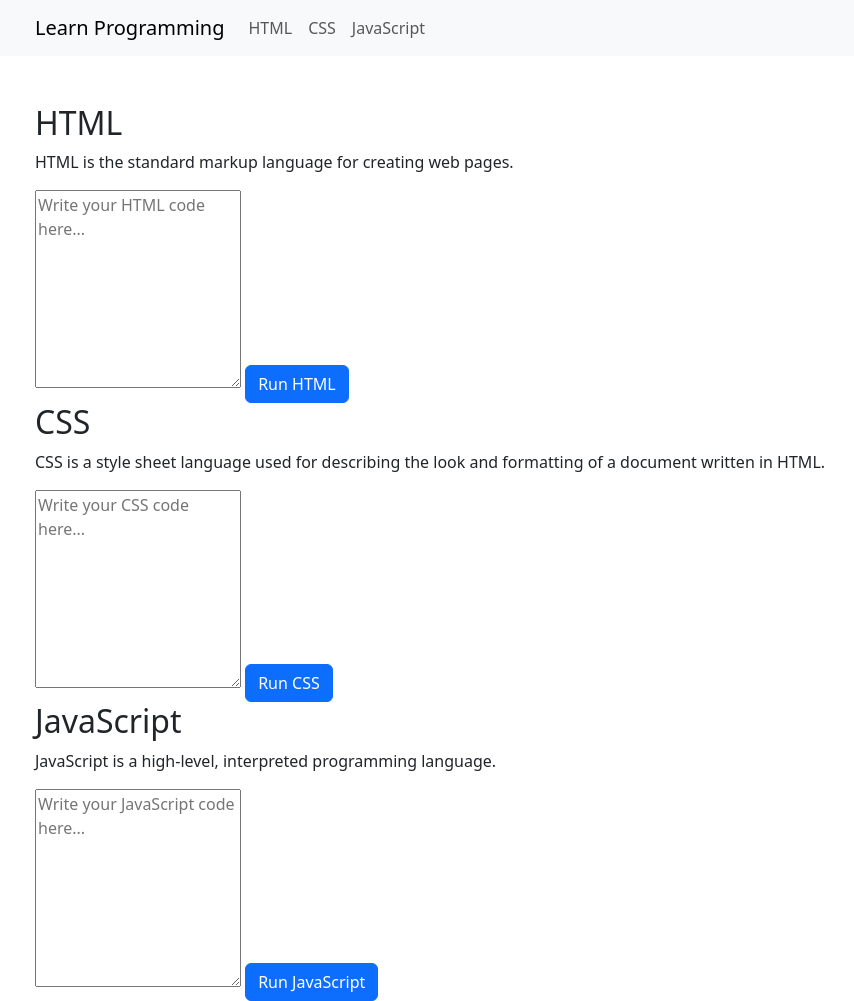
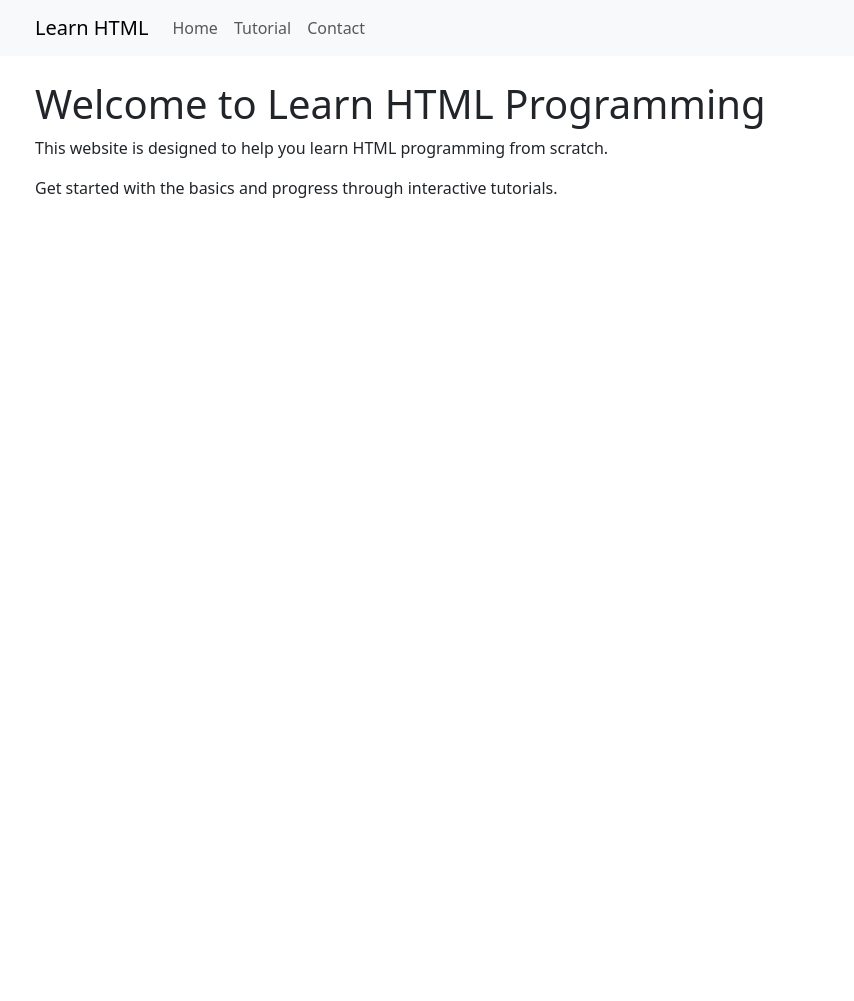
Before and after one commit to kvlax/codex, a plain HTML site: page welcome.html in a window 1280 px wide. Shown: the whole page, without its empty margins (47-901 px from the left). After the commit the page ends 800 px from the top, so only its background shows below. Drawn offline with nearby package versions, Linux system fonts and the light colour scheme.

Commit message:
Update welcome.html

```diff
--- a/welcome.html
+++ b/welcome.html
@@ -4,79 +4,39 @@
   <meta charset="UTF-8">
   <meta name="viewport" content="width=device-width, initial-scale=1.0">
   <link href="https://cdn.jsdelivr.net/npm/bootstrap@5.3.0/dist/css/bootstrap.min.css" rel="stylesheet">
-
-  <title>Learn Programming</title>
+  <link rel="stylesheet" href="styles.css">
+  <title>HTML Programming Learning</title>
 </head>
 <body>
 
 <nav class="navbar navbar-expand-lg navbar-light bg-light">
   <div class="container">
-    <a class="navbar-brand" href="#">Learn Programming</a>
+    <a class="navbar-brand" href="index.html">Learn HTML</a>
     <button class="navbar-toggler" type="button" data-bs-toggle="collapse" data-bs-target="#navbarNav" aria-controls="navbarNav" aria-expanded="false" aria-label="Toggle navigation">
       <span class="navbar-toggler-icon"></span>
     </button>
     <div class="collapse navbar-collapse" id="navbarNav">
-      <ul class="navbar-nav ml-auto">
+      <ul class="navbar-nav">
         <li class="nav-item">
-          <a class="nav-link" href="#html-section">HTML</a>
+          <a class="nav-link" href="index.html">Home</a>
         </li>
         <li class="nav-item">
-          <a class="nav-link" href="#css-section">CSS</a>
+          <a class="nav-link" href="tutorial.html">Tutorial</a>
         </li>
         <li class="nav-item">
-          <a class="nav-link" href="#js-section">JavaScript</a>
+          <a class="nav-link" href="contact.html">Contact</a>
         </li>
       </ul>
     </div>
   </div>
 </nav>
 
-<div class="container mt-5">
-  <section id="html-section" class="programming-section">
-    <h2 class="section-title">HTML</h2>
-    <p>HTML is the standard markup language for creating web pages.</p>
-    <div class="code-editor">
-      <textarea id="html-code" rows="8" placeholder="Write your HTML code here..."></textarea>
-      <button class="btn btn-primary" onclick="runCode('html-code')">Run HTML</button>
-    </div>
-    <div id="html-output" class="output"></div>
-  </section>
-
-  <section id="css-section" class="programming-section">
-    <h2 class="section-title">CSS</h2>
-    <p>CSS is a style sheet language used for describing the look and formatting of a document written in HTML.</p>
-    <div class="code-editor">
-      <textarea id="css-code" rows="8" placeholder="Write your CSS code here..."></textarea>
-      <button class="btn btn-primary" onclick="runCode('css-code')">Run CSS</button>
-    </div>
-    <div id="css-output" class="output"></div>
-  </section>
-
-  <section id="js-section" class="programming-section">
-    <h2 class="section-title">JavaScript</h2>
-    <p>JavaScript is a high-level, interpreted programming language.</p>
-    <div class="code-editor">
-      <textarea id="js-code" rows="8" placeholder="Write your JavaScript code here..."></textarea>
-      <button class="btn btn-primary" onclick="runCode('js-code')">Run JavaScript</button>
-    </div>
-    <div id="js-output" class="output"></div>
-  </section>
+<div class="container mt-4">
+  <h1>Welcome to Learn HTML Programming</h1>
+  <p>This website is designed to help you learn HTML programming from scratch.</p>
+  <p>Get started with the basics and progress through interactive tutorials.</p>
 </div>
 
 <script src="https://cdn.jsdelivr.net/npm/bootstrap@5.3.0/dist/js/bootstrap.bundle.min.js"></script>
-<script >
-  function runCode(editorId) {
-  const code = document.getElementById(editorId).value;
-  const outputId = `${editorId.split('-')[0]}-output`;
-
-  try {
-    const result = eval(code);
-    document.getElementById(outputId).innerText = result;
-  } catch (error) {
-    document.getElementById(outputId).innerText = `Error: ${error.message}`;
-  }
-}
-
-</script>
 </body>
 </html>
```
